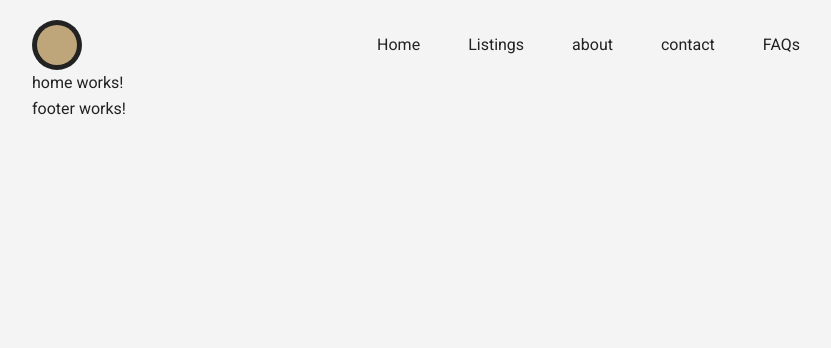
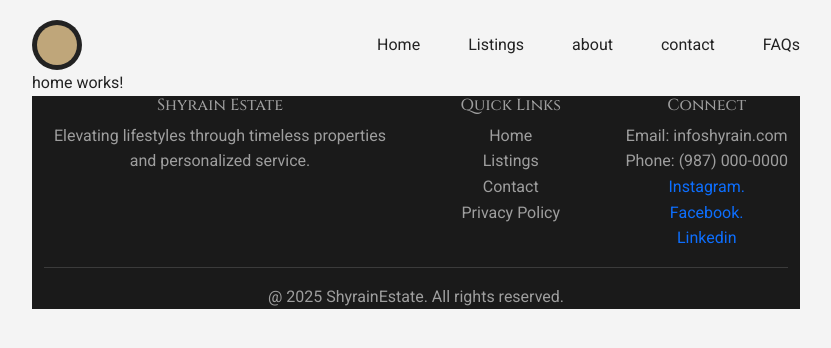
Before and after one commit to Kikira7258/realestate2, an Angular app: page /home in a window 1280 px wide. Shown: the top 348 px of the page, without its empty margins (224-1055 px from the left). Built offline with nearby package versions, Linux system fonts and the light colour scheme; a web font is replaced by a local one.

Commit message:
Footer base form added

```diff
--- a/src/app/shared/footer/footer.component.html
+++ b/src/app/shared/footer/footer.component.html
@@ -1 +1,38 @@
-<p>footer works!</p>
+<footer class="container footer-container">
+
+    <div class="main-content">
+        <div class="sub-container">
+            <h6>Shyrain Estate</h6>
+            <p>Elevating lifestyles through timeless properties and personalized service.</p>
+        </div>
+
+
+        <div class="sub-container">
+            <h6>Quick Links</h6>
+
+            <ul>
+                <li routerLink="">Home</li>
+                <li routerLink="">Listings</li>
+                <li routerLink="">Contact</li>
+                <li routerLink="">Privacy Policy</li>
+            </ul>
+        </div>
+
+
+        <div class="sub-container">
+            <h6>Connect</h6>
+            <p>Email: infoshyrain.com</p>
+            <p>Phone: (987) 000-0000</p>
+            <ul>
+                <li><a href="">Instagram<span>.</span></a></li>
+                <li><a href="">Facebook<span>.</span></a></li>
+                <li><a href="">Linkedin</a></li>
+            </ul>
+        </div>
+    </div>
+
+    <hr>
+
+    <p>@ 2025 ShyrainEstate. All rights reserved.</p>
+
+</footer>
--- a/src/app/shared/footer/footer.component.scss
+++ b/src/app/shared/footer/footer.component.scss
@@ -0,0 +1,21 @@
+@use 'src/styles/variables' as *;
+
+footer {
+    background-color: $color-primary;
+    color: $color-secondary;
+
+    h6 {
+        color: $color-secondary;
+    }
+    text-align: center;
+
+    .main-content {
+        display: flex;
+        justify-content: space-between;
+    }
+
+    .sub-container {
+        max-width: 22rem;
+    }
+
+}
```
